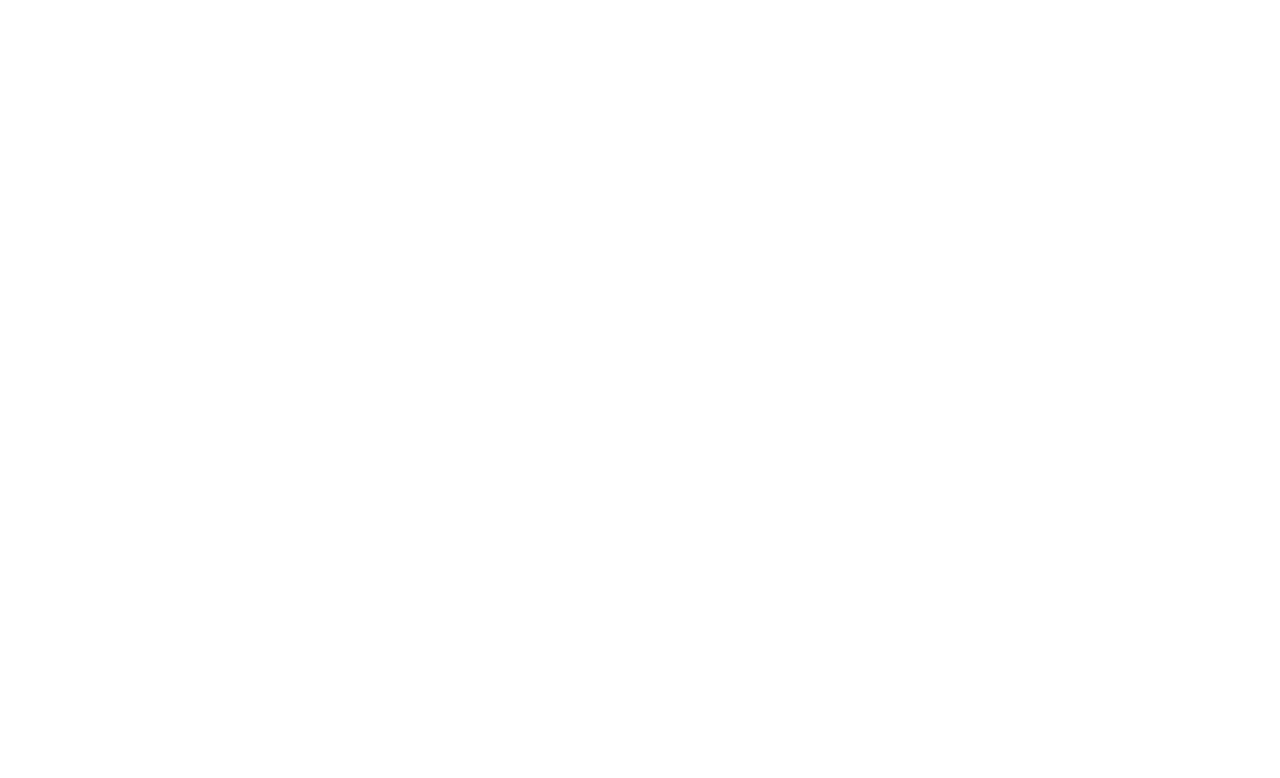
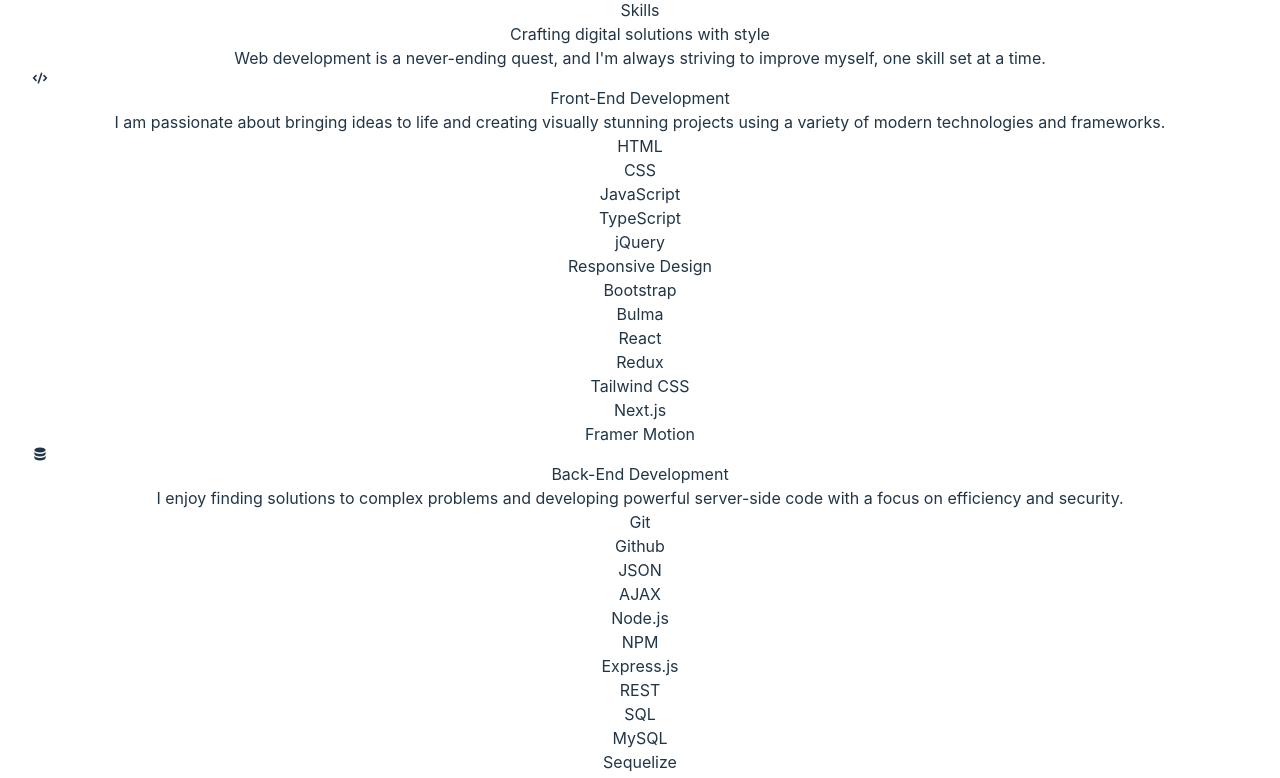
Before and after one commit to noahfajarda/updated-portfolio, a React (Vite) app: page / in a window 1280 px wide. Shown: the part 1795-2573 px from the top of the page. Before the commit the page ends 1825 px from the top, so only its background shows below. Built offline with nearby package versions, Linux system fonts and the light colour scheme.

Commit message:
added skills section to application

```diff
--- a/src/App.jsx
+++ b/src/App.jsx
@@ -8,6 +8,7 @@ import Contact from "./components/Contact";
 import Footer from "./components/Footer";
 import Header from "./components/Header";
 import Hero from "./components/Hero";
+import Skills from "./components/Skills";
 
 const containerVariants = {
   hidden: {
@@ -43,6 +44,7 @@ function App() {
       <CallToAction {...resumeCTA} />
       <Contact />
       <Footer />
+      <Skills />
     </>
   );
 }
--- a/src/components/Skills.jsx
+++ b/src/components/Skills.jsx
@@ -0,0 +1,117 @@
+import React from "react";
+import { motion } from "framer-motion";
+import SkillCard from "./SkillCard";
+import { HiCode, HiDatabase } from "react-icons/hi";
+
+export default function Skills() {
+  // icon, title, summary, and skills list for Skill Cards
+  const skillCardData = [
+    // for front-end
+    {
+      id: "frontEndSkills",
+      icon: <HiCode />,
+      title: "Front-End Development",
+      summary:
+        "I am passionate about bringing ideas to life and creating visually stunning projects using a variety of modern technologies and frameworks.",
+      skills: [
+        "HTML",
+        "CSS",
+        "JavaScript",
+        "TypeScript",
+        "jQuery",
+        "Responsive Design",
+        "Bootstrap",
+        "Bulma",
+        "React",
+        "Redux",
+        "Tailwind CSS",
+        "Next.js",
+        "Framer Motion",
+      ],
+    },
+    // for back-end
+    {
+      id: "backEndSkills",
+      icon: <HiDatabase />,
+      title: "Back-End Development",
+      summary:
+        "I enjoy finding solutions to complex problems and developing powerful server-side code with a focus on efficiency and security.",
+      skills: [
+        "Git",
+        "Github",
+        "JSON",
+        "AJAX",
+        "Node.js",
+        "NPM",
+        "Express.js",
+        "REST",
+        "SQL",
+        "MySQL",
+        "Sequelize",
+        "MVC",
+        "Handlebars",
+        "NoSQL",
+        "MongoDB",
+        "Mongoose",
+        "GraphQL",
+        "MERN",
+      ],
+    },
+  ];
+
+  return (
+    <section id="skills" className="px-4 py-12 scroll-mt-16 mb-14">
+      {/* Content Container */}
+      <div className="mx-auto w-full max-w-[1280px] flex flex-col">
+        {/* Section Title */}
+        <motion.div
+          initial={{
+            y: 20,
+            opacity: 0,
+          }}
+          whileInView={{ opacity: 1, y: 0 }}
+          viewport={{ once: true, amount: 0.2 }}
+          transition={{ type: "tween", ease: "easeOut", duration: 1 }}
+          className="mb-12 md:mb-24"
+        >
+          <h2 className="mb-4 text-3xl md:text-4xl text-center uppercase custom-gradient-text tracking-widest font-semibold">
+            Skills
+          </h2>
+          <h3 className="text-3xl md:text-5xl text-center font-bold">
+            Crafting digital solutions with style
+          </h3>
+        </motion.div>
+
+        <motion.p
+          initial={{
+            y: 20,
+            opacity: 0,
+          }}
+          whileInView={{ opacity: 1, y: 0 }}
+          viewport={{ once: true, amount: 0.2 }}
+          transition={{ type: "tween", ease: "easeOut", duration: 1 }}
+          className="mb-12 md:mb-24 mx-auto max-w-lg text-lg md:text-xl text-center text-gray-300"
+        >
+          Web development is a never-ending quest, and I&apos;m always striving
+          to improve myself, one skill set at a time.
+        </motion.p>
+
+        {/* Skills Container */}
+        <motion.div
+          initial={{
+            y: 20,
+            opacity: 0,
+          }}
+          whileInView={{ opacity: 1, y: 0 }}
+          viewport={{ once: true }}
+          transition={{ type: "tween", ease: "easeOut", duration: 1 }}
+          className="w-full max-w-full flex flex-col md:flex-row justify-center space-y-8 md:space-y-0 md:space-x-8"
+        >
+          {skillCardData.map((skillCard) => (
+            <SkillCard key={skillCard.id} skillCard={skillCard} />
+          ))}
+        </motion.div>
+      </div>
+    </section>
+  );
+}
```
